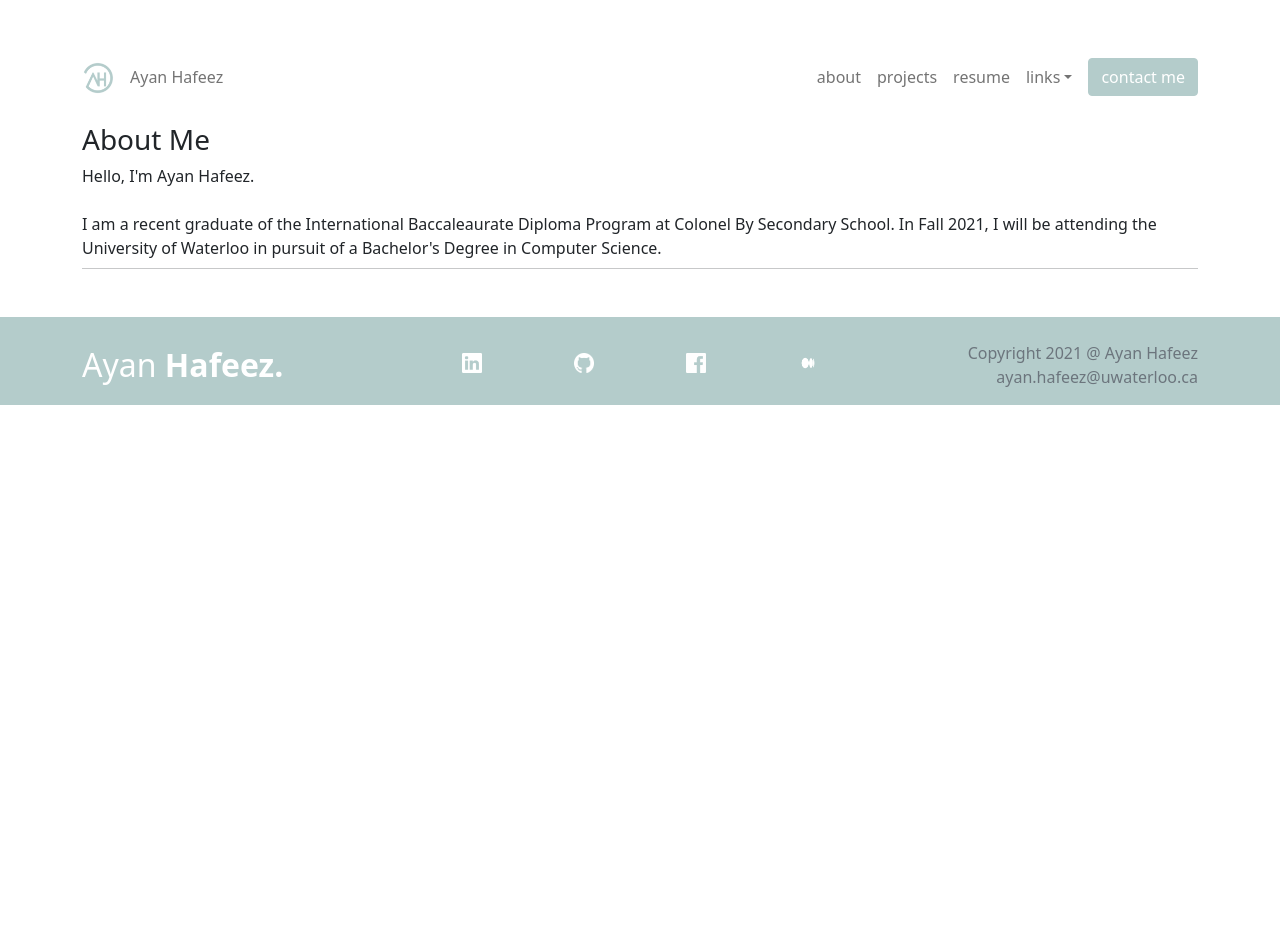
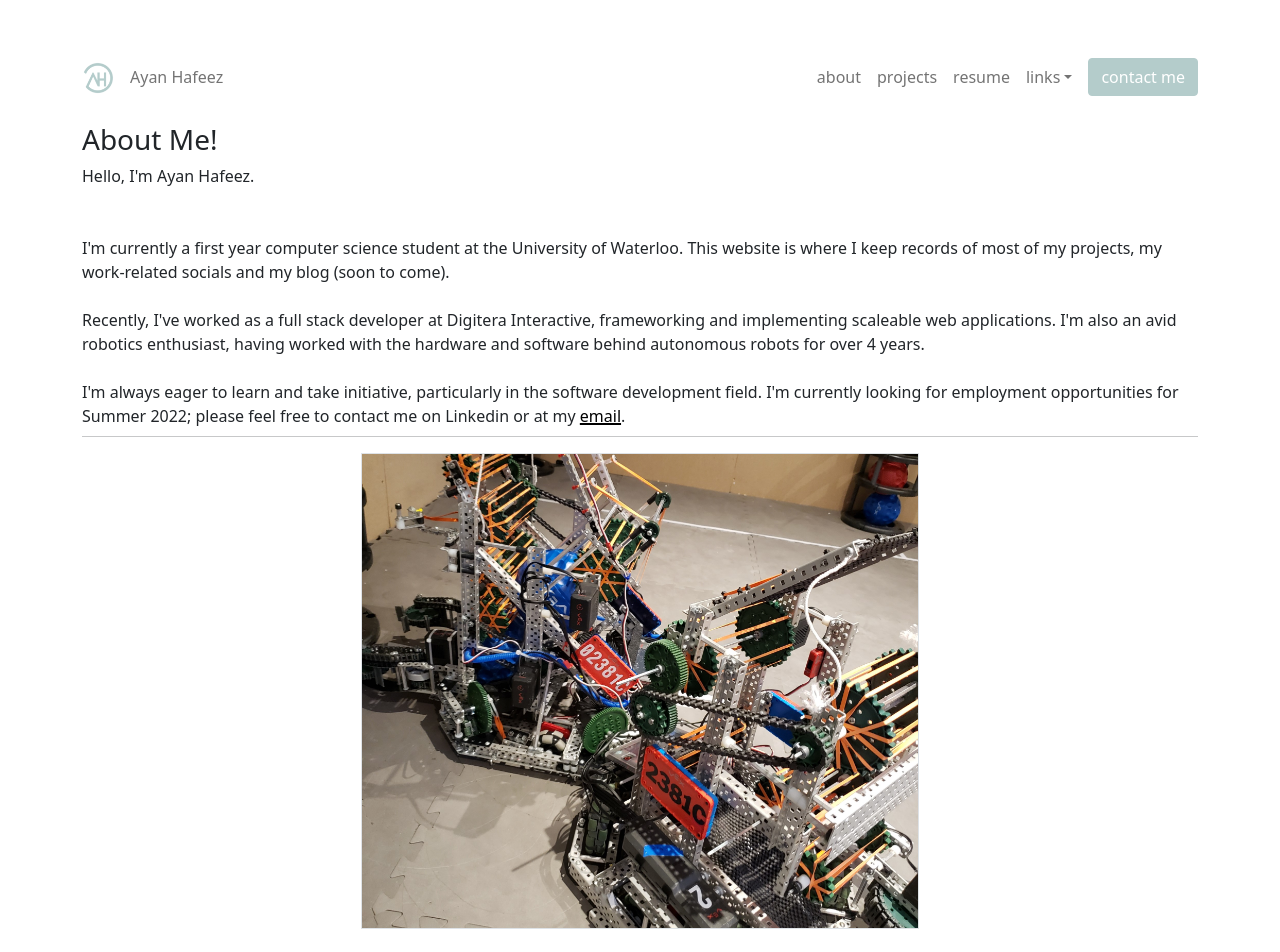
Before and after one commit to Ayan-dot/personal-site, a React (Create React App) app: page / in a window 1280 px wide. Shown: the top 952 px of the page. Before the commit the page ends 800 px from the top, so only its background shows below. Built offline with nearby package versions, Linux system fonts and the light colour scheme.

Commit message:
fixed about page and added splash

```diff
--- a/package.json
+++ b/package.json
@@ -20,7 +20,7 @@
   },
   "engines": {
     "node": "12.x",
-    "npm" : "7.x"
+    "npm": "7.x"
   },
   "scripts": {
     "start": "react-scripts start",
--- /dev/null
+++ b/src/components/Splash.css
@@ -0,0 +1,3 @@
+.splash-img{
+    height: 50%;
+}
--- /dev/null
+++ b/src/components/Splash.jsx
@@ -0,0 +1,11 @@
+import React, { Component } from 'react'
+
+export default class Splash extends Component{
+    render() {
+        return(
+            <>
+            <div className="col-12 d-flex"><img className="img-fluid border mx-auto w-50 h-25" src={this.props.data.src} alt="Oops! Splash$ heroku login goes here."></img></div>
+            </>
+
+    )}
+}
--- a/src/constants/about.jsx
+++ b/src/constants/about.jsx
@@ -1,8 +1,15 @@
 const about = {
     heading: {
-        title: "About Me",
-        body: [`Hello, I'm Ayan Hafeez.`, <><br/><br/></>, `I am a recent graduate of the International Baccaleaurate Diploma Program at Colonel By Secondary School. In Fall 2021, I will be
-        attending the University of Waterloo in pursuit of a Bachelor's Degree in Computer Science.`],
+        title: "About Me!",
+        body: [`Hello, I'm Ayan Hafeez.`, <><br/><br/><br/></>, `I'm currently a first year computer science student at the University of Waterloo. This
+        website is where I keep records of most of my projects, my work-related socials and my blog (soon to come).`, <><br></br><br/></>, `Recently,
+        I've worked as a full stack developer at Digitera Interactive, frameworking and implementing scaleable web applications. I'm also an avid robotics
+        enthusiast, having worked with the hardware and software behind autonomous robots for over 4 years. `, <><br></br><br/></>, `I'm always eager to learn and
+        take initiative, particularly in the software development field. I'm currently looking for employment opportunities for Summer 2022; please feel free to
+        contact me on Linkedin or at my `, <><a href="mailto:ayan.hafeez@uwaterloo.ca">email</a></>, `.`],
+    },
+    splash: {
+        src: '/img/splash.jpg',
     },
 }
 
--- a/src/pages/About.jsx
+++ b/src/pages/About.jsx
@@ -1,10 +1,14 @@
 import React, { Component } from 'react'
 import Heading from '../components/Heading';
+import Splash from '../components/Splash';
 export default class About extends Component {
     render() {
         return (
             <>
             <Heading data={this.props.data.heading}/>
+            <div className="col-12">
+            <Splash data={this.props.data.splash}></Splash>
+            </div>
             </>
         )
     }
```
Also changed, not shown: public/img/splash.jpg (added), 1 other file (tests, documents, lock files or other folders).
